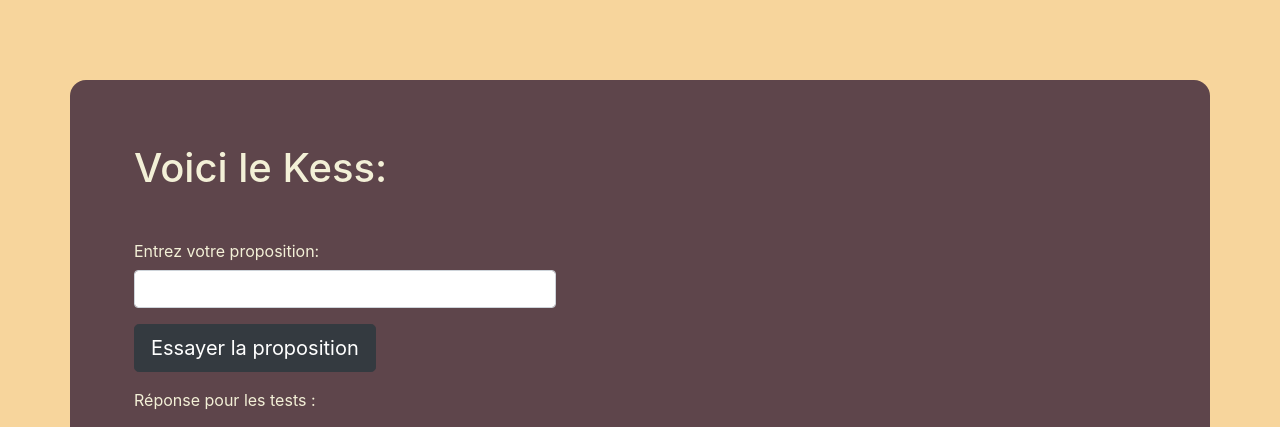
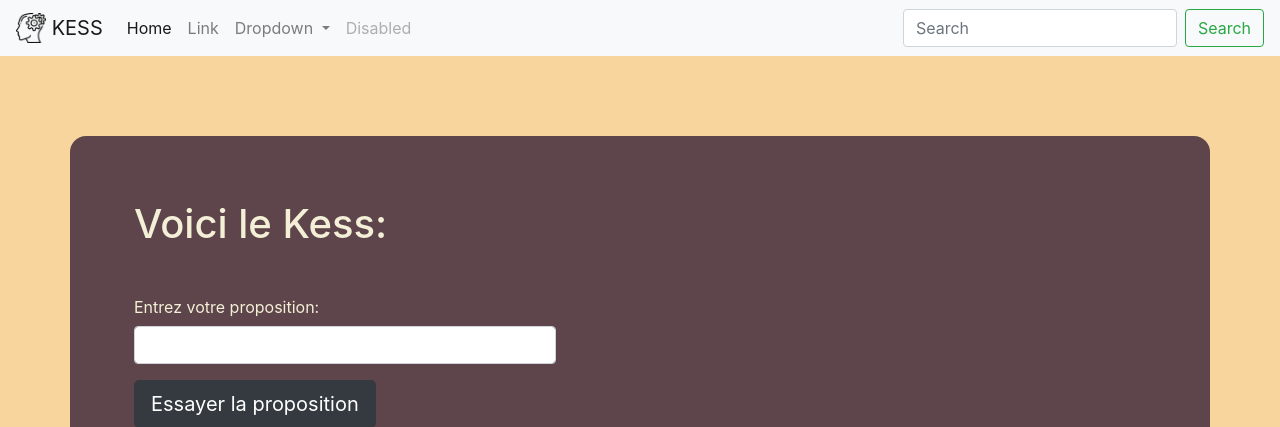
Before and after one commit to Chelpot/Kess, a Django app: template mysite/kess/templates/kess/detail.html in a window 1280 px wide. Shown: the top 427 px of the page. Run offline with Django 3.2, Linux system fonts and the light colour scheme; the template is opened without the code that fills it, so the values that code supplies are empty; some libraries are stand-ins or nearby versions.

Commit message:
Add header.html and icon to navbar

```diff
--- a/mysite/kess/templates/kess/detail.html
+++ b/mysite/kess/templates/kess/detail.html
@@ -1,6 +1,9 @@
+{% include "kess/header.html" %}
 {% load static %}
 
-<link rel="stylesheet" href="https://stackpath.bootstrapcdn.com/bootstrap/4.3.1/css/bootstrap.min.css" integrity="sha384-ggOyR0iXCbMQv3Xipma34MD+dH/1fQ784/j6cY/iJTQUOhcWr7x9JvoRxT2MZw1T" crossorigin="anonymous">
+
+<link rel="stylesheet" href="https://stackpath.bootstrapcdn.com/bootstrap/4.3.1/css/bootstrap.min.css"
+      integrity="sha384-ggOyR0iXCbMQv3Xipma34MD+dH/1fQ784/j6cY/iJTQUOhcWr7x9JvoRxT2MZw1T" crossorigin="anonymous">
 <link rel="stylesheet" type="text/css" href="{% static 'kess/style.css' %}">
 
 <div class="container">
--- /dev/null
+++ b/mysite/kess/templates/kess/header.html
@@ -0,0 +1,52 @@
+<link rel="stylesheet" href="https://stackpath.bootstrapcdn.com/bootstrap/4.3.1/css/bootstrap.min.css"
+      integrity="sha384-ggOyR0iXCbMQv3Xipma34MD+dH/1fQ784/j6cY/iJTQUOhcWr7x9JvoRxT2MZw1T" crossorigin="anonymous">
+
+
+<!DOCTYPE html>
+<html lang="en">
+<head>
+    <meta charset="UTF-8">
+    <title>KESS</title>
+
+    <nav class="navbar navbar-expand-lg navbar-light bg-light">
+        <a class="navbar-brand" href="#">
+            {% load static %} <img src="{% static 'kess/images/icon_header.png' %}" width="30" height="30"
+                 class="d-inline-block align-top" alt="">
+            KESS
+        </a>
+        <button class="navbar-toggler" type="button" data-toggle="collapse" data-target="#navbarSupportedContent"
+                aria-controls="navbarSupportedContent" aria-expanded="false" aria-label="Toggle navigation">
+            <span class="navbar-toggler-icon"></span>
+        </button>
+
+        <div class="collapse navbar-collapse" id="navbarSupportedContent">
+            <ul class="navbar-nav mr-auto">
+                <li class="nav-item active">
+                    <a class="nav-link" href="#">Home <span class="sr-only">(current)</span></a>
+                </li>
+                <li class="nav-item">
+                    <a class="nav-link" href="#">Link</a>
+                </li>
+                <li class="nav-item dropdown">
+                    <a class="nav-link dropdown-toggle" href="#" id="navbarDropdown" role="button"
+                       data-toggle="dropdown" aria-haspopup="true" aria-expanded="false">
+                        Dropdown
+                    </a>
+                    <div class="dropdown-menu" aria-labelledby="navbarDropdown">
+                        <a class="dropdown-item" href="#">Action</a>
+                        <a class="dropdown-item" href="#">Another action</a>
+                        <div class="dropdown-divider"></div>
+                        <a class="dropdown-item" href="#">Something else here</a>
+                    </div>
+                </li>
+                <li class="nav-item">
+                    <a class="nav-link disabled" href="#">Disabled</a>
+                </li>
+            </ul>
+            <form class="form-inline my-2 my-lg-0">
+                <input class="form-control mr-sm-2" type="search" placeholder="Search" aria-label="Search">
+                <button class="btn btn-outline-success my-2 my-sm-0" type="submit">Search</button>
+            </form>
+        </div>
+    </nav>
+</head>
```
Also changed, not shown: mysite/kess/static/kess/images/icon_header.png (added).
